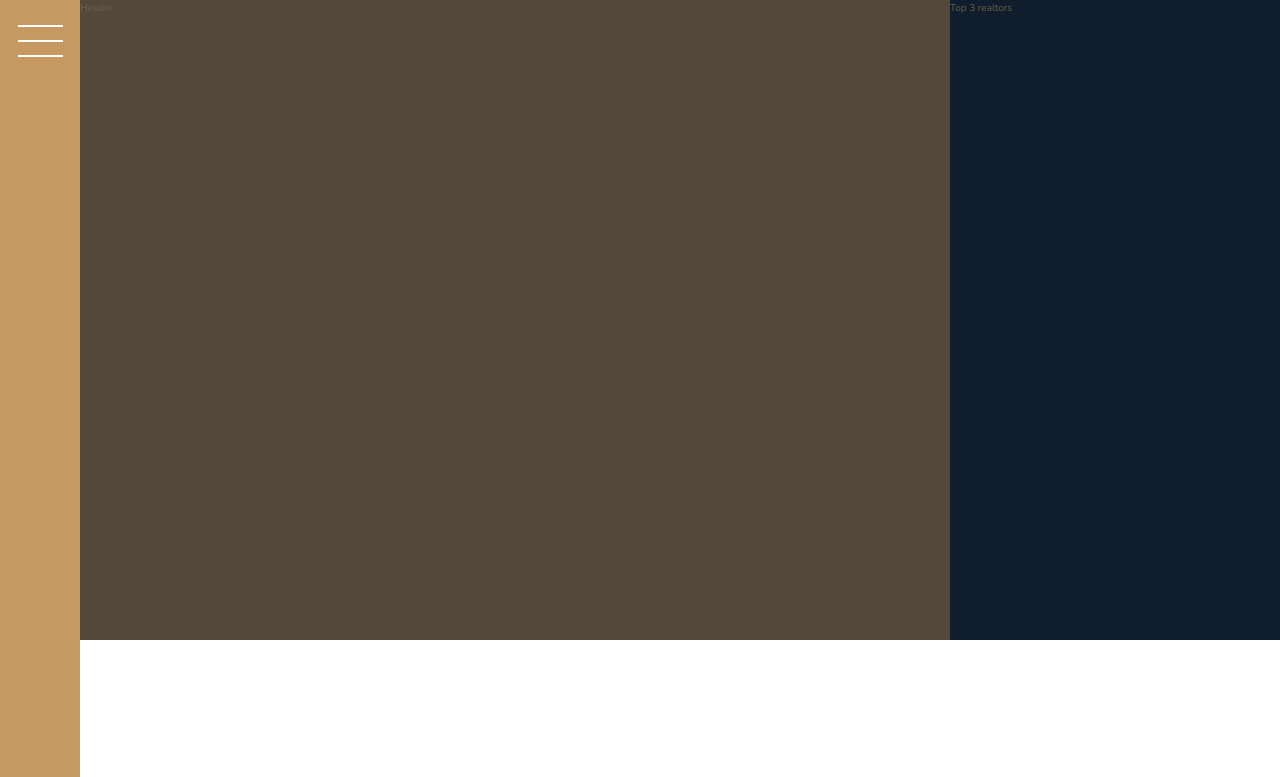
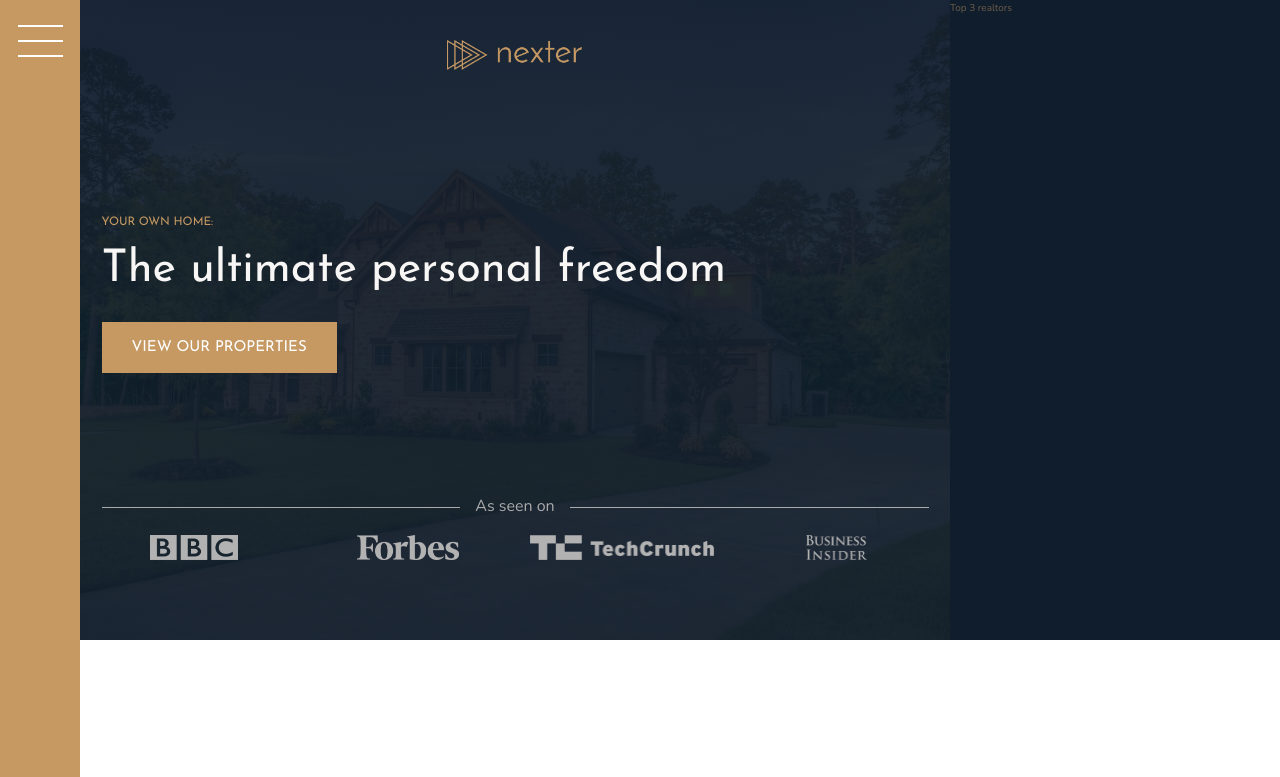
Before and after one commit to phillataylor/Nexter, a website: page index.html in a window 1280 px wide. Shown: the top 777 px of the page. Drawn offline with nearby package versions, Linux system fonts and the light colour scheme.

Commit message:
Completes left half of the header

```diff
--- a/index.html
+++ b/index.html
@@ -17,7 +17,18 @@
         </div>
 
         <header class="header">
-            Header
+            <img src="img/logo.png" alt="Nexter logo" class="header__logo">
+            <h3 class="heading-3">Your own home:</h3>
+            <h1 class="heading-1">The ultimate personal freedom</h1>
+            <button class="btn header__btn">View our properties</button>
+            <div class="header__seenon-text">As seen on</div>
+            <div class="header__seenon-logos">
+                <img src="img/logo-bbc.png" alt="Seen on logo 1">
+                <img src="img/logo-forbes.png" alt="Seen on logo 2">
+                <img src="img/logo-techcrunch.png" alt="Seen on logo 3">
+                <img src="img/logo-bi.png" alt="Seen on logo 4">
+            </div>
+
         </header>
 
         <div class="realtors">
--- a/sass/_header.scss
+++ b/sass/_header.scss
@@ -1,4 +1,63 @@
 .header {
     background-color: $color-grey-dark-1;
-    grid-column: full-start / col-end 6
+    grid-column: full-start / col-end 6;
+    background-image: linear-gradient(rgba($color-secondary, .93),
+                        rgba($color-secondary, .93)),
+                    url(../img/hero.jpeg);
+    background-size: cover;
+    background-position: center;
+    padding: 8rem;
+    padding-top: 4rem;
+
+
+    display: grid;
+    grid-template-rows: 1fr min-content 6rem 1fr;
+    grid-template-columns: max-content;
+    grid-row-gap: 1.5rem;
+    justify-content: center;
+
+
+
+    &__logo {
+        height: 3rem;
+        justify-self: center;
+    }
+
+    &__btn {
+        align-self: start;
+        justify-self: start;
+    }
+
+    &__seenon-text {
+        display: grid;
+        grid-template-columns: 1fr max-content 1fr;
+        grid-column-gap: 1.5rem;
+        align-items: center;
+
+        font-size: 1.6rem;
+        color: $color-grey-light-2;
+
+
+
+        &::before,
+        &::after {
+            content: "";
+            height: 1px;
+            display: block;
+            background-color: currentColor;
+        }
+
+    }
+
+    &__seenon-logos {
+        display: grid;
+        grid-template-columns: repeat(4, 1fr);
+        grid-column-gap: 3rem;
+        justify-items: center;
+
+        img {
+            height: 2.5rem;
+            filter: brightness(70%);
+        }
+    }
 }
--- a/sass/_typography.scss
+++ b/sass/_typography.scss
@@ -6,6 +6,9 @@
 
 .heading-1 {
     @extend %heading;
+    font-size: 4.5rem;
+    color: $color-grey-light-1;
+    line-height: 1;
 }
 
 .heading-2 {
```
Also changed, not shown: css/style.css.
